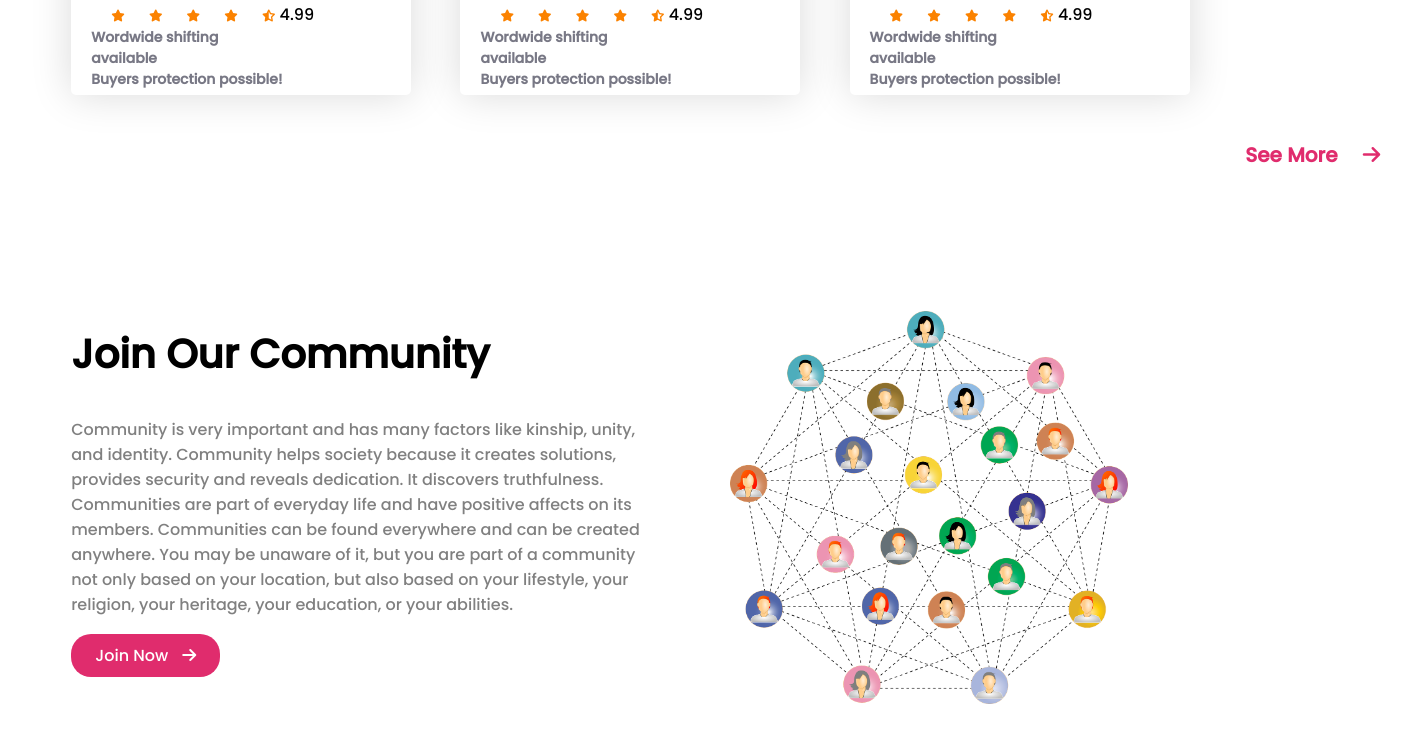
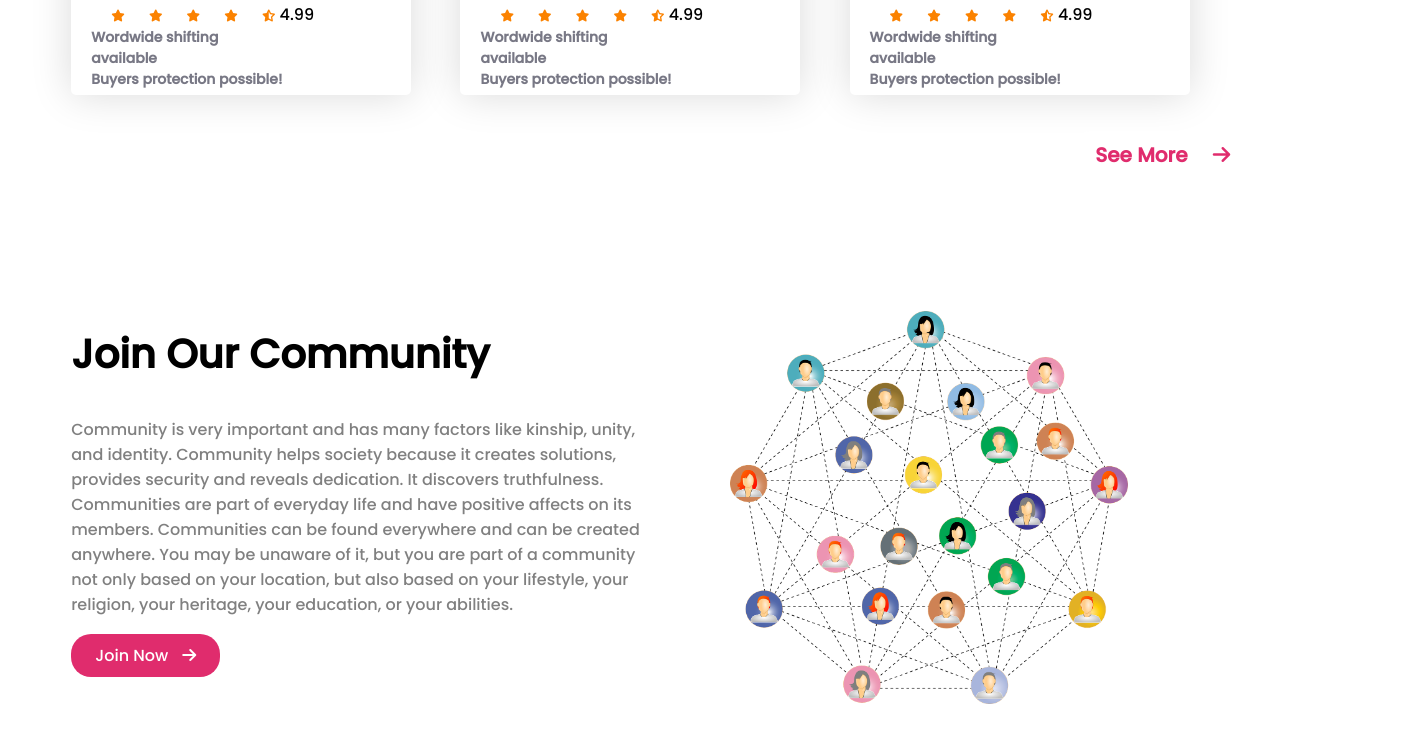
Before and after one commit to danteahmed/assignment-2, a plain HTML site: page index.html in a window 1280 px wide. Shown: the part 2600-3355 px from the top of the page, 1404 px wide, since content can reach past the window. Drawn offline with Linux system fonts and the light colour scheme.

Commit message:
3rd commit

```diff
--- a/styles/style.css
+++ b/styles/style.css
@@ -135,7 +135,7 @@ main{
    color: #E02C6D;
    font-weight: 700;
    position: relative;
-   right: -1150px;
+   right: -1000px;
    font-size: 20px
 }
 
```
